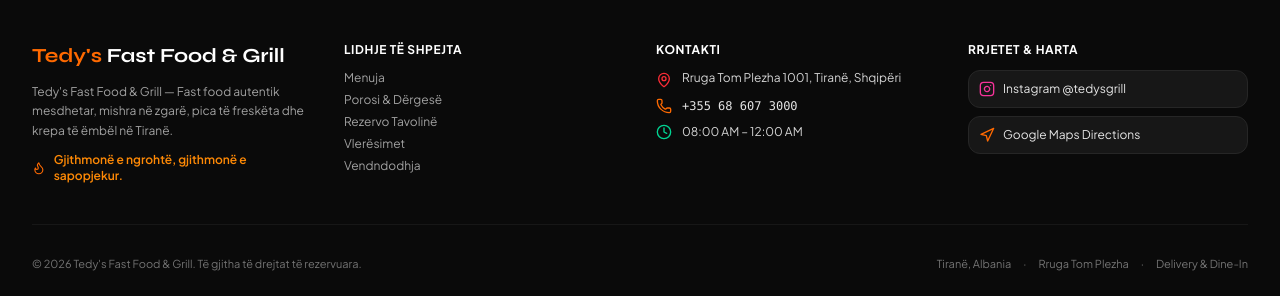
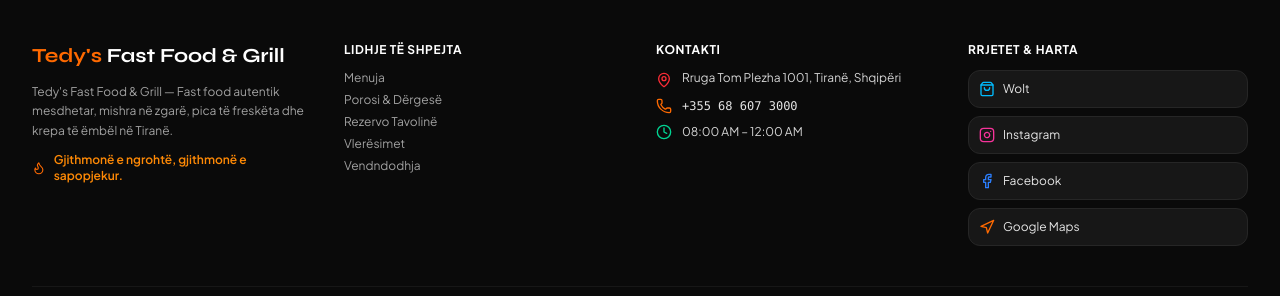
Before and after one commit to HeliosGng/tedys-fastfood, a React (Vite) app: page / in a window 1280 px wide. Shown: the part 3810-4106 px from the top of the page. Built offline with nearby package versions, Linux system fonts and the light colour scheme.

Commit message:
Add Facebook and ShoppingBag icons to Footer
Updated the Footer component to include Facebook and ShoppingBag icons, and modified the link texts for better clarity.

```diff
--- a/src/components/Footer.tsx
+++ b/src/components/Footer.tsx
@@ -1,7 +1,7 @@
 import React from 'react';
 import { AppSection, Language } from '../types';
 import { TRANSLATIONS } from '../data/translations';
-import { Phone, MapPin, Clock, Instagram, Navigation, Flame } from 'lucide-react';
+import { Phone, MapPin, Clock, Instagram, Facebook, ShoppingBag, Navigation, Flame } from 'lucide-react';
 
 interface FooterProps {
   lang: Language;
@@ -120,7 +120,17 @@ export const Footer: React.FC<FooterProps> = ({ lang, onOpenCart, onNavigate })
             <h4 className="text-xs font-bold text-white uppercase tracking-wider">
               {lang === 'en' ? 'Social & Navigation' : 'Rrjetet & Harta'}
             </h4>
-            <div className="grid grid-cols-1 sm:grid-cols-2 lg:grid-cols-1 gap-2">
+            <div className="grid grid-cols-2 lg:grid-cols-1 gap-2">
+              <a
+                href="https://wolt.com/en/alb/tirana/restaurant/tedys-grill-80381"
+                target="_blank"
+                rel="noopener noreferrer"
+                className="flex items-center gap-2 p-2.5 rounded-xl bg-neutral-900 hover:bg-neutral-850 border border-neutral-800 text-neutral-200 transition-colors"
+              >
+                <ShoppingBag className="w-4 h-4 text-sky-400 shrink-0" />
+                <span className="truncate">Wolt</span>
+              </a>
+
               <a
                 href="https://www.instagram.com/tedysgrill/"
                 target="_blank"
@@ -128,7 +138,17 @@ export const Footer: React.FC<FooterProps> = ({ lang, onOpenCart, onNavigate })
                 className="flex items-center gap-2 p-2.5 rounded-xl bg-neutral-900 hover:bg-neutral-850 border border-neutral-800 text-neutral-200 transition-colors"
               >
                 <Instagram className="w-4 h-4 text-pink-500 shrink-0" />
-                <span>Instagram @tedysgrill</span>
+                <span className="truncate">Instagram</span>
+              </a>
+
+              <a
+                href="https://www.facebook.com/tedysgrill/"
+                target="_blank"
+                rel="noopener noreferrer"
+                className="flex items-center gap-2 p-2.5 rounded-xl bg-neutral-900 hover:bg-neutral-850 border border-neutral-800 text-neutral-200 transition-colors"
+              >
+                <Facebook className="w-4 h-4 text-blue-500 shrink-0" />
+                <span className="truncate">Facebook</span>
               </a>
 
               <a
@@ -138,7 +158,7 @@ export const Footer: React.FC<FooterProps> = ({ lang, onOpenCart, onNavigate })
                 className="flex items-center gap-2 p-2.5 rounded-xl bg-neutral-900 hover:bg-neutral-850 border border-neutral-800 text-neutral-200 transition-colors"
               >
                 <Navigation className="w-4 h-4 text-orange-500 shrink-0" />
-                <span>Google Maps Directions</span>
+                <span className="truncate">Google Maps</span>
               </a>
             </div>
           </div>
```
